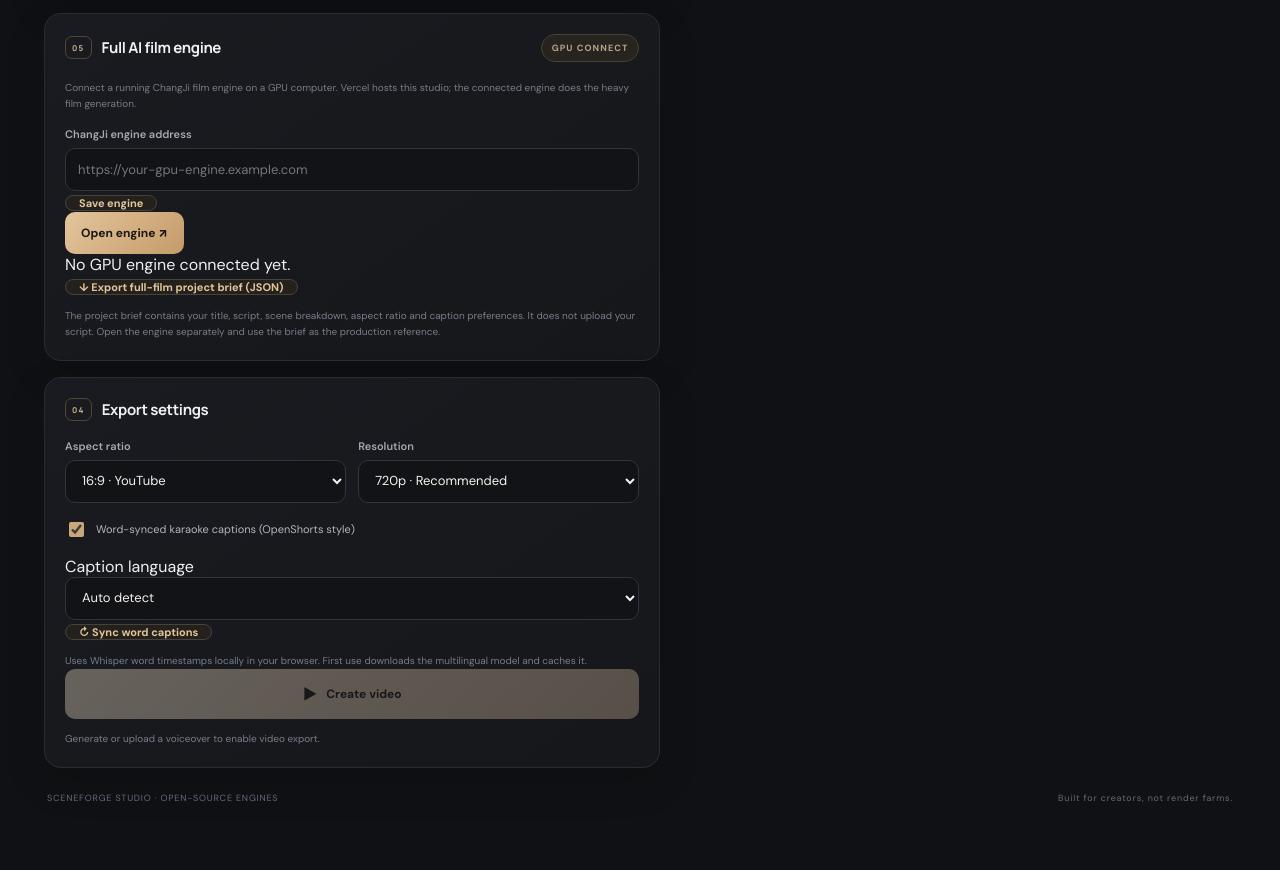
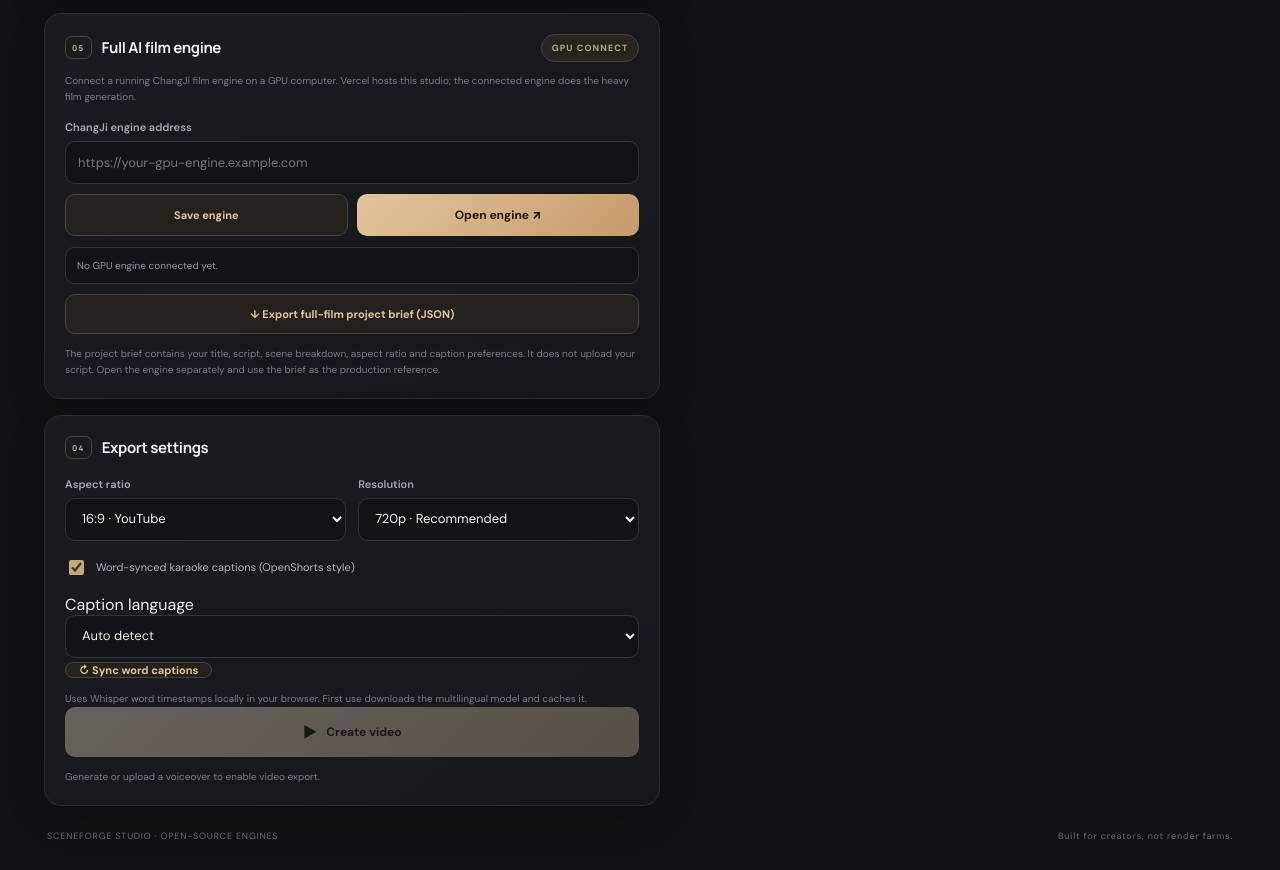
Before and after one commit to founder-dax-limbasiya/CloudVault, a website built with Vite: page video-studio/index.html in a window 1280 px wide. Shown: the part 1405-2275 px from the top of the page. Before the commit the page ends 2237 px from the top, so only its background shows below. Built offline with nearby package versions, Linux system fonts and the light colour scheme.

Commit message:
Style full-film engine connection panel

```diff
--- a/video-studio/src/style.css
+++ b/video-studio/src/style.css
@@ -109,3 +109,11 @@ button,a,label{ -webkit-tap-highlight-color:transparent}
 .hidden{display:none!important}
 @media(max-width:900px){.workspace{grid-template-columns:1fr}.preview-column{position:static}.preview-column{order:-1}.preview-panel{padding:15px}.preview-column .canvas-frame{max-width:620px}.shell{padding:28px 16px}.intro{margin-bottom:20px}}
 @media(max-width:520px){.topbar{height:62px;padding:0 15px}.local-pill{font-size:8px}.shell{padding:24px 12px 22px}.intro h1{font-size:42px}.intro p{font-size:12px}.panel{padding:15px;border-radius:14px}.script-input{min-height:200px}.section-head h2{font-size:14px}.footer{font-size:8px;flex-direction:column}.setting-grid{gap:8px}.text-input{font-size:12px}.preview-column{order:-1}.ratio-9-16{max-width:230px}}
+
+.engine-panel .engine-intro{margin-top:-7px;margin-bottom:13px}
+.engine-actions{display:grid;grid-template-columns:1fr 1fr;gap:9px;margin-top:10px}
+.engine-actions .secondary-btn,.engine-actions .primary-btn{min-height:42px}
+.engine-status{margin-top:11px;padding:10px 11px;border:1px solid #30343c;border-radius:9px;background:#111317;color:#9297a1;font-size:10px;line-height:1.5}
+.engine-status.saved{border-color:#3c5944;color:#a9c9ae}
+.brief-btn{width:100%;min-height:40px;margin-top:10px}
+@media(max-width:520px){.engine-actions{grid-template-columns:1fr}.engine-actions .primary-btn{min-height:42px}}
```
